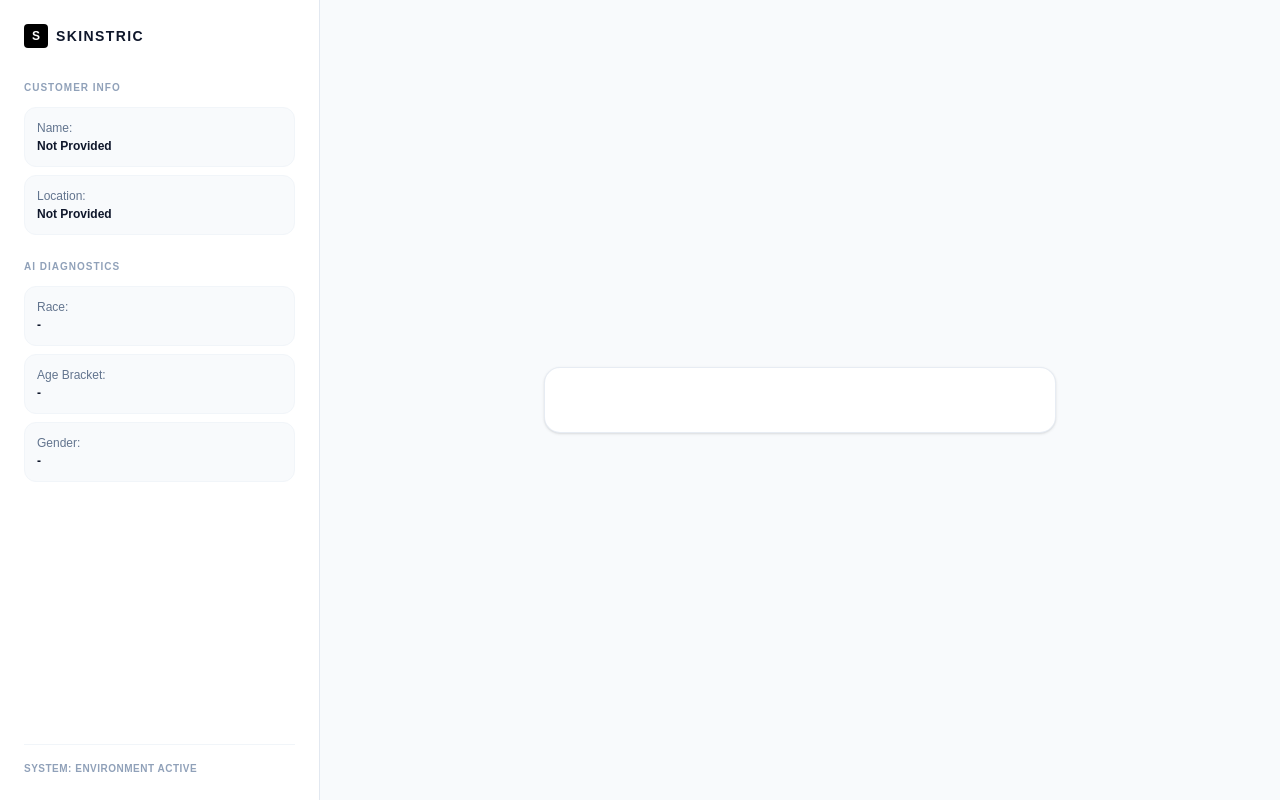
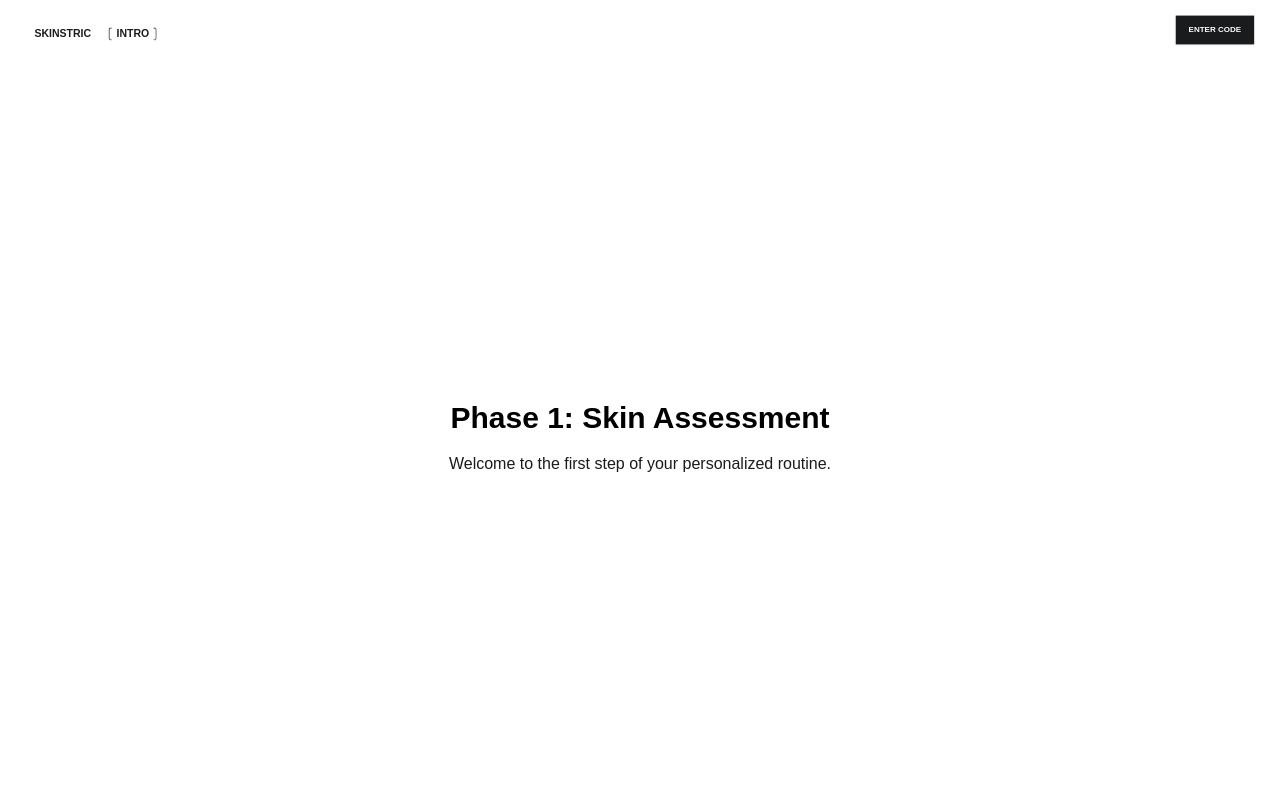
Before and after one commit to FranciscoAguero247/FES-Skinstric-Internship, a Next.js app: page /phase-1 in a window 1280 px wide. Built offline with nearby package versions, Linux system fonts and the light colour scheme; a web font is replaced by a local one.

Commit message:
create a navbar component and its starting code

```diff
--- a/src/app/page.js
+++ b/src/app/page.js
@@ -1,49 +1,16 @@
 'use client'
 import React, { useState } from 'react';
 import Link from 'next/link';
-import Image from 'next/image';
+import Navbar from '@/components/Navbar';
 
 export default function HeroSection() {
   const [hoveredButton, setHoveredButton] = useState(null);
 
   return (
     <div className="__className_5f0add antialiased text-[#1A1B1C] min-h-screen flex flex-col justify-between">
-
-      {/* 1. HEADER NAVBAR */}
-      <div className="flex flex-row h-[64px] w-full justify-between py-3 mb-3 relative z-[1000]">
-        <div className="flex flex-row pt-1 scale-75 justify-center items-center">
-          <Link
-            className="inline-flex items-center justify-center gap-2 whitespace-nowrap rounded-md transition-colors h-9 px-4 py-2 font-semibold text-sm mr-2 line-clamp-4 leading-[16px] text-[#1A1B1C] z-1000"
-            href="/"
-          >
-            SKINSTRIC
-          </Link>
-          <Image
-            alt="left-bracket"
-            width={5}
-            height={19}
-            className="w-[4px] h-[17px]"
-            src="/left-bracket.png"
-          />
-          <p className="text-[#1A1B1C] text-opacity-70 font-semibold text-sm ml-1.5 mr-1.5">INTRO</p>
-          <Image
-            alt="right-bracket"
-            width={5}
-            height={19}
-            className="w-[4px] h-[17px]"
-            src="/right-bracket.png"
-          />
-        </div>
-        <button className="inline-flex items-center justify-center gap-2 whitespace-nowrap font-semibold transition-colors disabled:pointer-events-none text-primary-foreground shadow hover:bg-primary/90 h-9 px-4 py-2 mx-4 scale-[0.8] text-[#FCFCFC] text-[10px] bg-[#1A1B1C] leading-[16px]">
-          ENTER CODE
-        </button>
-      </div>
-
-      {/* MAIN HERO WRAPPER */}
+      <Navbar />
       <div className="max-sm:scale-[0.75] max-sm:origin-center max-sm:p-6 flex-grow">
         <div className="flex flex-col items-center justify-center h-[71dvh] md:fixed md:top-1/2 md:left-1/2 md:-translate-x-1/2 md:-translate-y-1/2">
-
-          {/* Mobile Background Dotted Boxes (Hidden on desktop) */}
           <div className="absolute inset-0 flex items-center justify-center lg:hidden">
             <div className="w-[350px] h-[350px] border border-dotted border-[#A0A4AB] rotate-45 absolute top-1/2 left-1/2 -translate-x-[52%] -translate-y-1/2"></div>
           </div>
@@ -51,10 +18,7 @@ export default function HeroSection() {
             <div className="w-[420px] h-[420px] border border-dotted border-[#A0A4AB] rotate-45 absolute top-1/2 left-1/2 -translate-x-[52%] -translate-y-1/2"></div>
           </div>
 
-          {/* Central Typography Heading */}
-
-
-<div className="relative z-10 flex justify-center w-full overflow-visible">
+        <div className="relative z-10 flex justify-center w-full overflow-visible">
             <div
               id="main-heading"
               className={`
@@ -66,7 +30,6 @@ export default function HeroSection() {
               `}
             >
               <h1 className="font-inter text-[60px] font-normal leading-none tracking-tighter text-[#1A1B1C] select-none lg:text-[100px]">
-                {/* Line 1: Sophisticated */}
                 <span
                   className={`
                     block transition-transform duration-[800ms] ease-[cubic-bezier(0.25,1,0.5,1)]
@@ -78,7 +41,6 @@ export default function HeroSection() {
                   Sophisticated
                 </span>
 
-                {/* Line 2: skincare */}
                 <span
                   className={`
                     block text-[#1A1B1C] transition-transform duration-[800ms] ease-[cubic-bezier(0.25,1,0.5,1)]
@@ -93,10 +55,6 @@ export default function HeroSection() {
             </div>
           </div>
 
-
-
-
-          {/* Mobile Description & CTA (Hidden on desktop) */}
           <p className="z-10 block lg:hidden w-[30ch] mt-4 text-[16px] font-semibold text-center text-muted-foreground text-[#1a1b1c83]">
             Skinstric developed an A.I. that creates a highly-personalized routine tailored to what your skin needs.
           </p>
@@ -112,12 +70,10 @@ export default function HeroSection() {
             </Link>
           </div>
 
-          {/* Desktop Description Footer (Hidden on mobile, layout snaps left) */}
           <div className="hidden lg:block fixed bottom-[calc(-7vh)] left-[calc(-20vw)] xl:left-[calc(-27vw)] 2xl:left-[calc(-31vw)] font-normal text-sm text-[#1A1B1C] space-y-3 uppercase">
             <p>Skinstric developed an A.I. that creates a<br />highly-personalized routine tailored to<br />what your skin needs.</p>
           </div>
 
-          {/* LEFT SECTION - DISCOVER A.I. (Desktop Only) */}
           <div
             id="left-section"
 
@@ -143,7 +99,6 @@ export default function HeroSection() {
             </div>
           </div>
 
-          {/* RIGHT SECTION - TAKE TEST (Desktop Only) */}
             <div
               id="right-section"
               className={`
@@ -169,10 +124,8 @@ export default function HeroSection() {
               </Link>
             </div>
           </div>
-
         </div>
       </div>
-
     </div>
   );
 }
--- a/src/app/phase-1/page.js
+++ b/src/app/phase-1/page.js
@@ -1,63 +1,15 @@
-"use client";
+import React from 'react';
+import Navbar from '@/components/Navbar';
 
-import { useDashboard } from "@/context/DashboardContext";
+export default function Phase1Page() {
+  return (
+    <div className="min-h-screen flex flex-col justify-between">
+      <Navbar />
 
-export default function DashboardLayout({ children }) {
-  const { profile } = useDashboard(); // Cleanly consume the existing root state
-
-  return (
-    <div className="min-h-screen w-full bg-slate-50 flex flex-col md:flex-row antialiased">
-
-      {/* PERSISTENT SIDEBAR PANEL */}
-      <aside className="w-full md:w-80 bg-white border-b md:border-b-0 md:border-r border-slate-200 p-6 flex flex-col justify-between shrink-0 md:max-h-screen md:sticky md:top-0">
-        <div>
-          <div className="flex items-center gap-2 mb-8">
-            <div className="h-6 w-6 bg-black rounded flex items-center justify-center text-white font-black text-xs">S</div>
-            <span className="font-bold tracking-widest text-sm text-slate-900">SKINSTRIC</span>
-          </div>
-
-          <nav className="space-y-6">
-            <div>
-              <h3 className="text-[10px] font-bold text-slate-400 uppercase tracking-widest mb-3">Customer Info</h3>
-              <div className="space-y-2 text-xs font-medium">
-                <div className="p-3 bg-slate-50 text-slate-500 rounded-xl border border-slate-100">
-                  Name: <span className="text-slate-900 font-semibold block mt-0.5">{profile.name}</span>
-                </div>
-                <div className="p-3 bg-slate-50 text-slate-500 rounded-xl border border-slate-100">
-                  Location: <span className="text-slate-900 font-semibold block mt-0.5">{profile.location}</span>
-                </div>
-              </div>
-            </div>
-
-            <div>
-              <h3 className="text-[10px] font-bold text-slate-400 uppercase tracking-widest mb-3">AI Diagnostics</h3>
-              <div className="space-y-2 text-xs font-medium">
-                <div className="p-3 bg-slate-50 text-slate-500 rounded-xl border border-slate-100">
-                  Race: <span className="text-slate-900 block font-semibold mt-0.5">{profile.race}</span>
-                </div>
-                <div className="p-3 bg-slate-50 text-slate-500 rounded-xl border border-slate-100">
-                  Age Bracket: <span className="text-slate-900 block font-semibold mt-0.5">{profile.age}</span>
-                </div>
-                <div className="p-3 bg-slate-50 text-slate-500 rounded-xl border border-slate-100">
-                  Gender: <span className="text-slate-900 block font-semibold mt-0.5">{profile.gender}</span>
-                </div>
-              </div>
-            </div>
-          </nav>
-        </div>
-
-        <div className="pt-4 border-t border-slate-100 text-[10px] text-slate-400 font-semibold tracking-wider uppercase">
-          System: Environment Active
-        </div>
-      </aside>
-
-      {/* WORKSPACE */}
-      <main className="flex-1 flex items-center justify-center p-4 sm:p-8 md:p-12 lg:p-16 min-h-[calc(100vh-200px)] md:min-h-screen">
-        <div className="w-full max-w-lg bg-white rounded-2xl border border-slate-200/80 shadow-sm p-6 sm:p-8 transition-all">
-          {children}
-        </div>
-      </main>
-
+      <div className="flex-grow flex flex-col items-center justify-center p-8">
+        <h1 className="text-3xl font-bold mb-4">Phase 1: Skin Assessment</h1>
+        <p className="text-[#1A1B1C] text-opacity-70">Welcome to the first step of your personalized routine.</p>
+      </div>
     </div>
   );
 }
--- /dev/null
+++ b/src/components/Navbar.js
@@ -0,0 +1,36 @@
+import React from 'react';
+import Image from 'next/image';
+import Link from 'next/link';
+
+export default function Navbar() {
+  return (
+    <div className="flex flex-row h-[64px] w-full justify-between py-3 mb-3 relative z-[1000]">
+      <div className="flex flex-row pt-1 scale-75 justify-center items-center">
+        <Link
+          className="inline-flex items-center justify-center gap-2 whitespace-nowrap rounded-md transition-colors h-9 px-4 py-2 font-semibold text-sm mr-2 line-clamp-4 leading-[16px] text-[#1A1B1C] z-1000"
+          href="/"
+        >
+          SKINSTRIC
+        </Link>
+        <Image
+          alt="left-bracket"
+          width={5}
+          height={19}
+          className="w-[4px] h-[17px]"
+          src="/left-bracket.png"
+        />
+        <p className="text-[#1A1B1C] text-opacity-70 font-semibold text-sm ml-1.5 mr-1.5">INTRO</p>
+        <Image
+          alt="right-bracket"
+          width={5}
+          height={19}
+          className="w-[4px] h-[17px]"
+          src="/right-bracket.png"
+        />
+      </div>
+      <button className="inline-flex items-center justify-center gap-2 whitespace-nowrap font-semibold transition-colors disabled:pointer-events-none text-primary-foreground shadow hover:bg-primary/90 h-9 px-4 py-2 mx-4 scale-[0.8] text-[#FCFCFC] text-[10px] bg-[#1A1B1C] leading-[16px]">
+        ENTER CODE
+      </button>
+    </div>
+  );
+}
```
